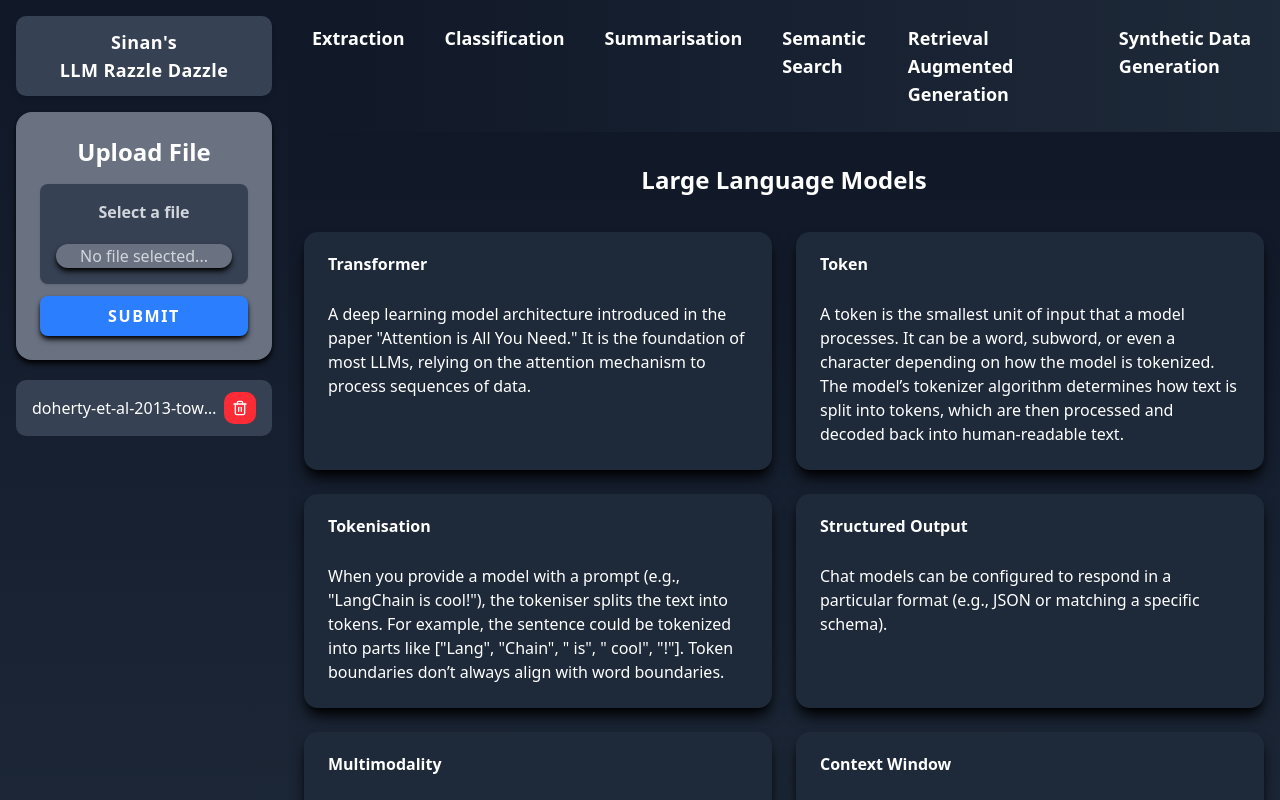
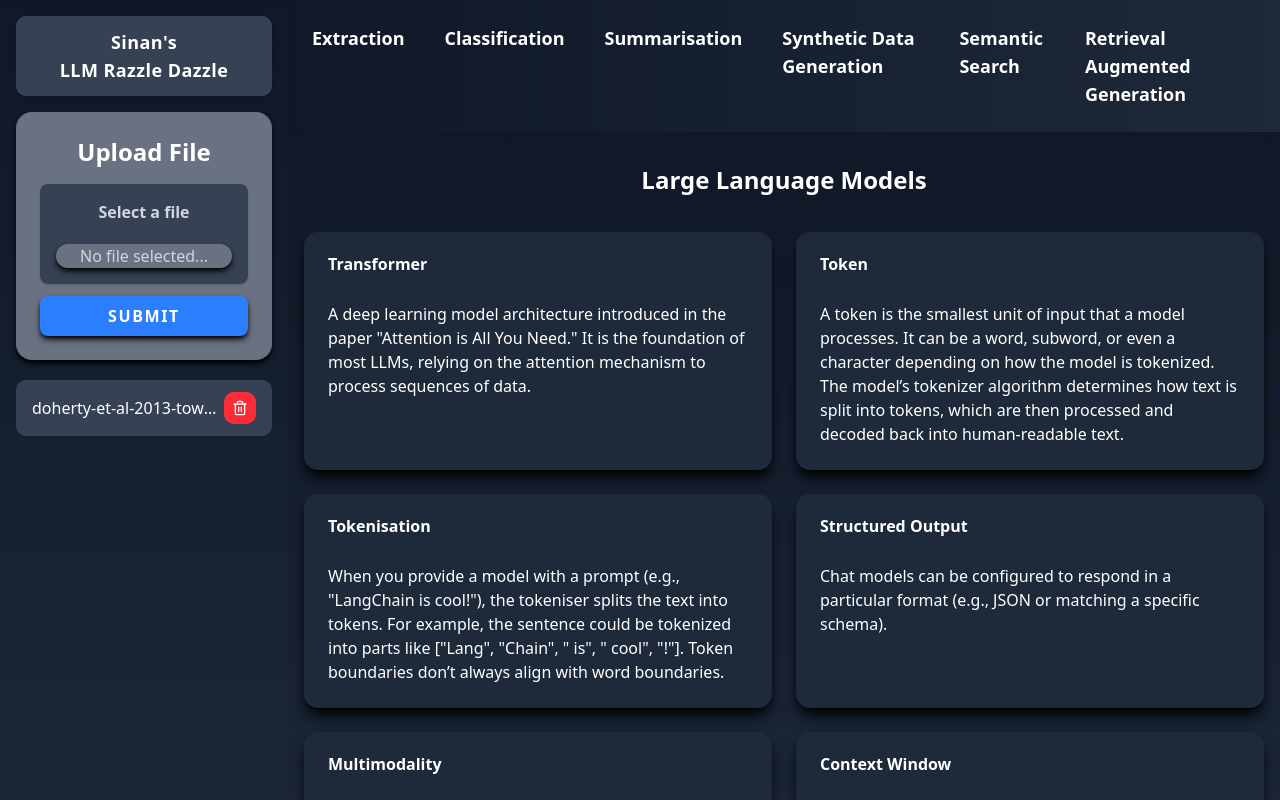
Before and after one commit to kopperino/llm-techniques, a Next.js app: page / in a window 1280 px wide. Shown: the top 800 px of the page. Built offline with nearby package versions, Linux system fonts and the light colour scheme.

Commit message:
Navbar cleanup

```diff
--- a/src/components/ui/navbar.tsx
+++ b/src/components/ui/navbar.tsx
@@ -25,6 +25,14 @@ export default function Navbar() {
                     </li>
                     <li>
                         <Link
+                            href="/syntheticdatageneration"
+                            className="hover:underline"
+                        >
+                            Synthetic Data Generation
+                        </Link>
+                    </li>
+                    <li>
+                        <Link
                             href="/semanticsearchengine"
                             className="hover:underline"
                         >
@@ -39,14 +47,6 @@ export default function Navbar() {
                             Retrieval Augmented Generation
                         </Link>
                     </li>
-                    <li>
-                        <Link
-                            href="/syntheticdatageneration"
-                            className="hover:underline"
-                        >
-                            Synthetic Data Generation
-                        </Link>
-                    </li>
                 </ul>
             </div>
         </nav>
```
